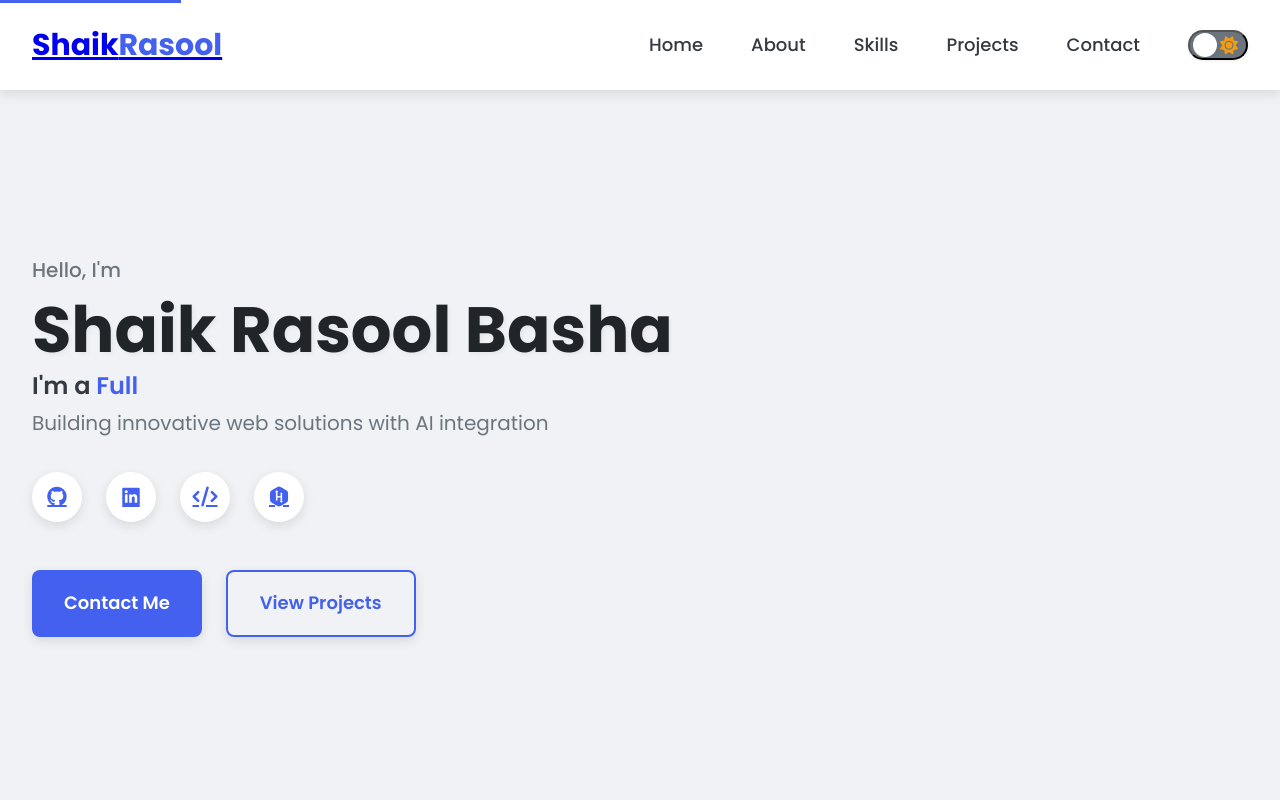
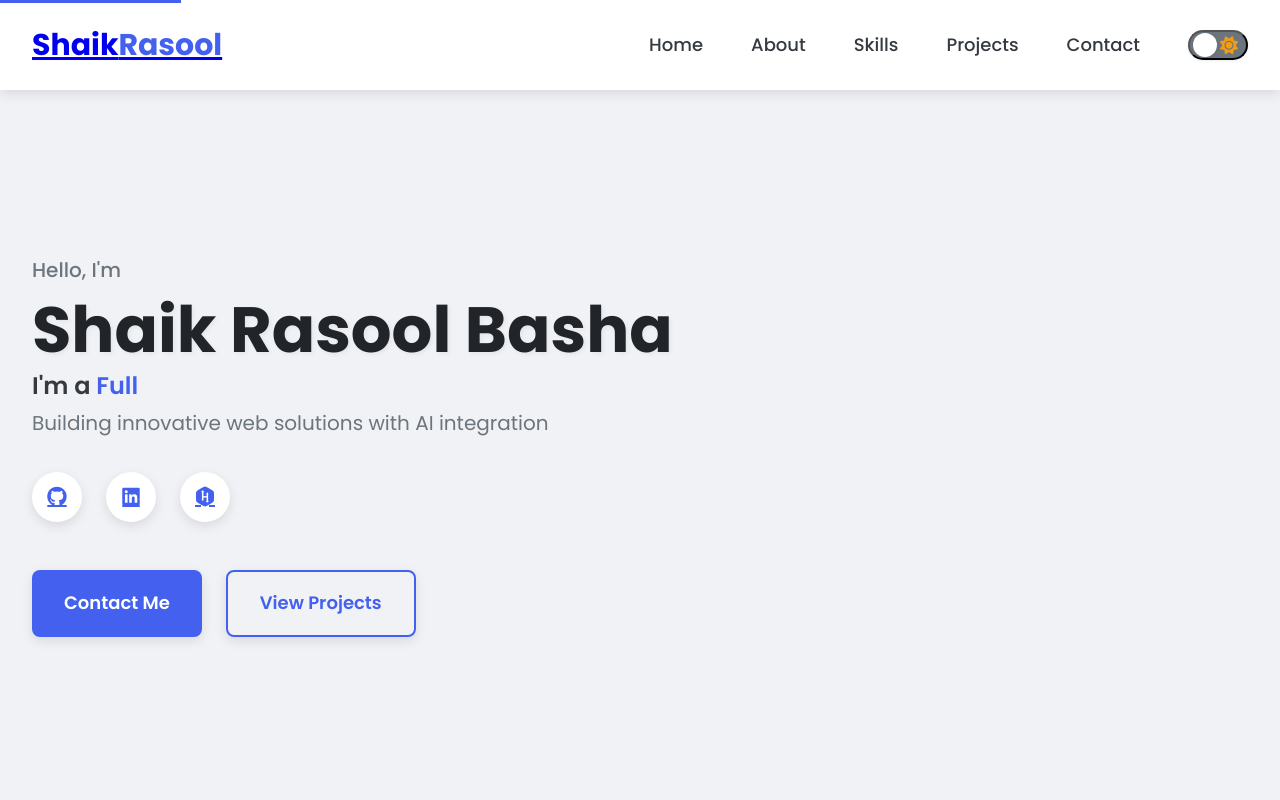
Before and after one commit to rasool321/Portfolio, a plain HTML site: page index.html in a window 1280 px wide. Shown: the top 800 px of the page. Drawn offline with nearby package versions, Linux system fonts and the light colour scheme.

Commit message:
Update index.html

```diff
--- a/index.html
+++ b/index.html
@@ -1566,7 +1566,7 @@
                     <div class="social-icons" role="list">
                         <a href="https://github.com/rasool321" class="social-link" aria-label="GitHub (opens in new tab)" target="_blank" rel="noopener noreferrer"><i class="fab fa-github"></i></a>
                         <a href="https://www.linkedin.com/in/your-linkedin/" class="social-link" aria-label="LinkedIn (opens in new tab)" target="_blank" rel="noopener noreferrer"><i class="fab fa-linkedin"></i></a>
-                        <a href="https://leetcode.com/rasool321/" class="social-link" aria-label="LeetCode (opens in new tab)" target="_blank" rel="noopener noreferrer"><i class="fas fa-code"></i></a>
+
                         <a href="https://www.hackerrank.com/srasool6371" class="social-link" aria-label="HackerRank (opens in new tab)" target="_blank" rel="noopener noreferrer"><i class="fab fa-hackerrank"></i></a>
                     </div>
                     <div class="hero-buttons">
```
